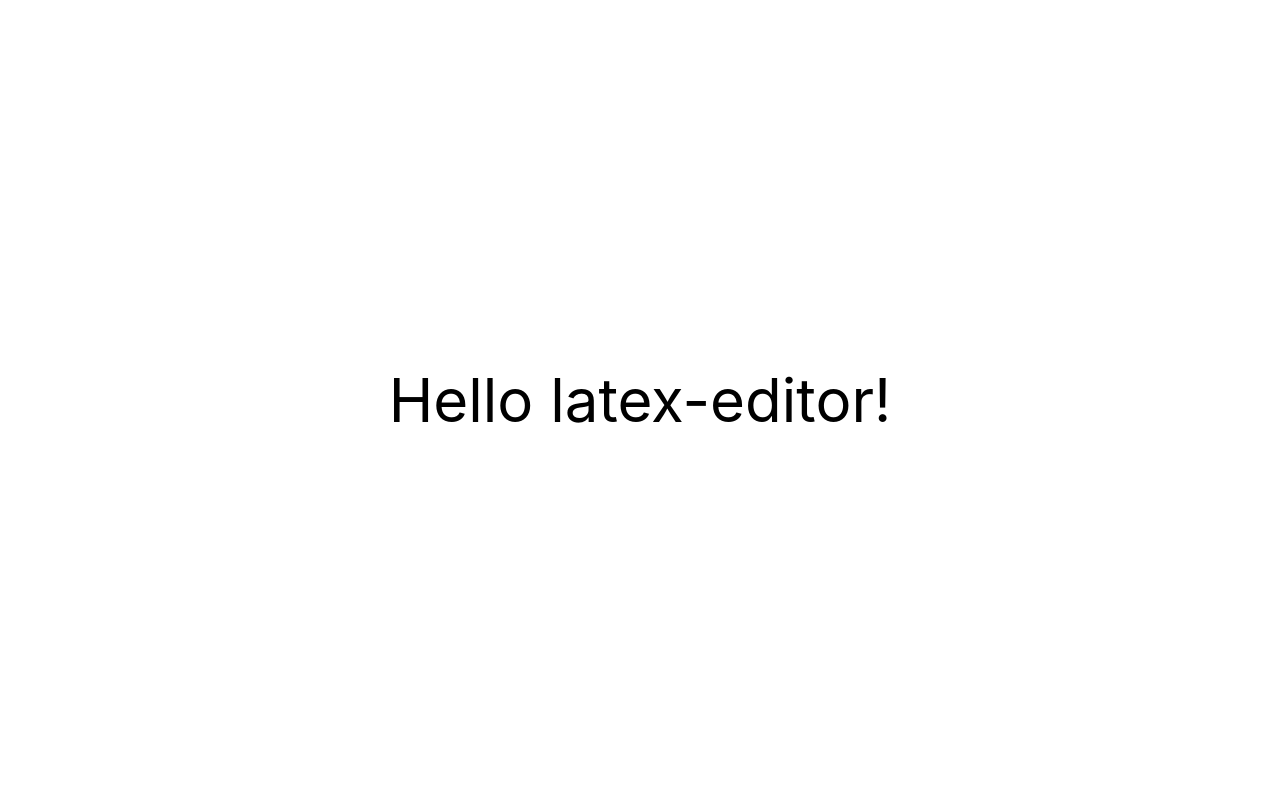
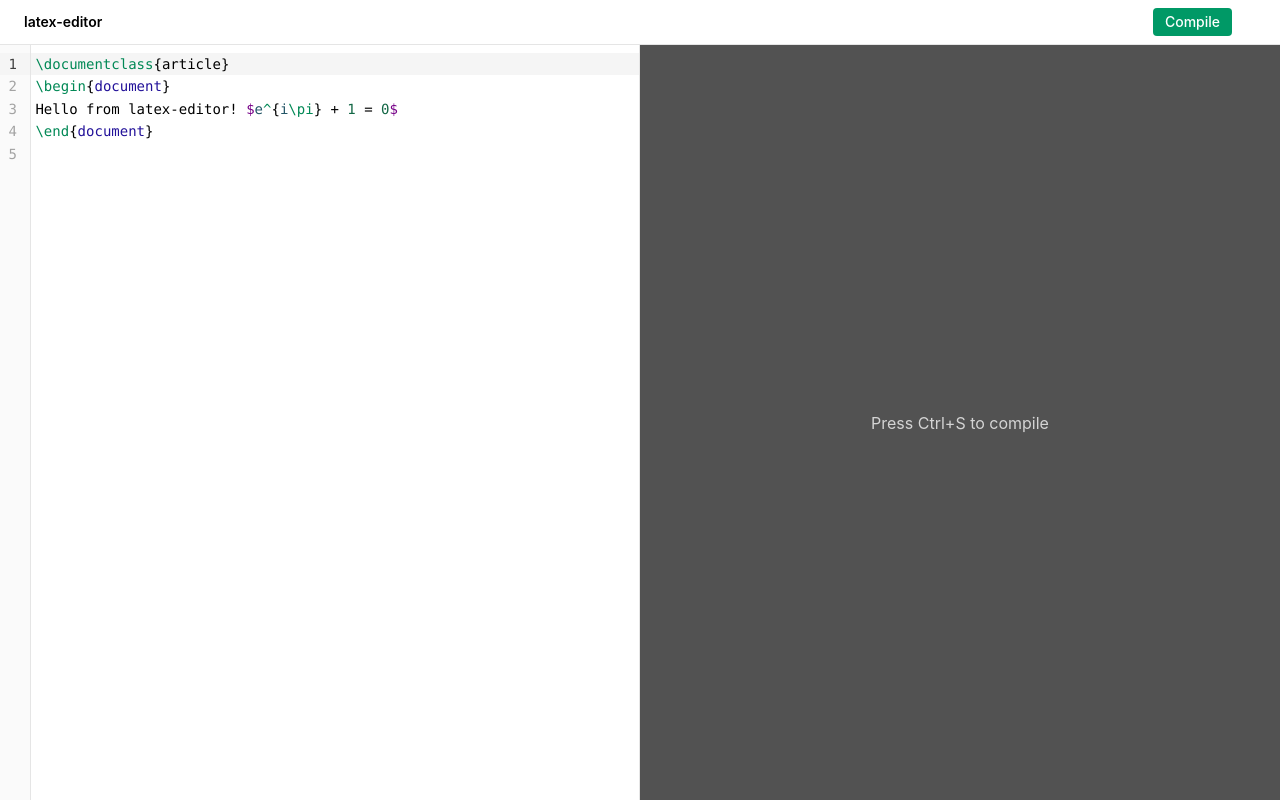
Before and after one commit to ertugruldasgin/perleaf, a React (Vite) app in the folder web/: page / in a window 1280 px wide. Built offline with nearby package versions, Linux system fonts and the light colour scheme.

Commit message:
web: add editor, compile flow, and basic PDF preview

```diff
--- a/web/src/App.tsx
+++ b/web/src/App.tsx
@@ -1,8 +1,97 @@
+import { useCallback, useEffect, useRef, useState } from "react";
+import type { EditorView } from "codemirror";
+import { Editor } from "./components/Editor";
+import { Preview } from "./components/Preview";
+import { submit, waitForJob, getPDF, type LogError } from "./api";
+
+const initialDoc = String.raw`\documentclass{article}
+\begin{document}
+Hello from latex-editor! $e^{i\pi} + 1 = 0$
+\end{document}
+`;
+
 export default function App() {
-  const name = "latex-editor";
+  const viewRef = useRef<EditorView | null>(null);
+  const [pdf, setPdf] = useState<ArrayBuffer | null>(null);
+  const [status, setStatus] = useState("");
+  const [errors, setErrors] = useState<LogError[]>([]);
+  const [busy, setBusy] = useState(false);
+
+  const compile = useCallback(async () => {
+    const view = viewRef.current;
+    if (!view || busy) return;
+
+    setBusy(true);
+    setStatus("compiling...");
+    setErrors([]);
+    try {
+      const submitted = await submit("main.tex", {
+        "main.tex": view.state.doc.toString(),
+      });
+      const job =
+        submitted.status === "done"
+          ? submitted
+          : await waitForJob(submitted.id);
+
+      if (job.status === "failed") {
+        setStatus(job.error ?? "failed");
+        setErrors(job.errors ?? []);
+        return;
+      }
+
+      setPdf(await getPDF(job.id));
+      setStatus("done");
+    } catch (err) {
+      setStatus(String(err));
+    } finally {
+      setBusy(false);
+    }
+  }, [busy]);
+
+  // ctrl+s compiles
+  useEffect(() => {
+    const onKey = (e: KeyboardEvent) => {
+      if ((e.ctrlKey || e.metaKey) && e.key === "s") {
+        e.preventDefault();
+        compile();
+      }
+    };
+    document.addEventListener("keydown", onKey);
+    return () => document.removeEventListener("keydown", onKey);
+  }, [compile]);
   return (
-    <div className="flex h-screen flex-col items-center justify-center">
-      <p className="text-6xl">Hello {name}!</p>
+    <div className="flex h-screen flex-col">
+      <header className="flex items-center justify-between gap-3 border-b border-neutral-200 px-6 py-2 text-sm">
+        <span className="font-semibold">latex-editor</span>
+        <div className="flex items-center gap-6">
+          <button
+            onClick={compile}
+            disabled={busy}
+            className="rounded bg-emerald-600 hover:bg-emerald-700 px-3 py-1 font-medium text-white disabled:opacity-50 hover:cursor-pointer"
+          >
+            Compile
+          </button>
+          <span className="text-neutral-500">{status}</span>
+        </div>
+      </header>
+      <main className="grid min-h-0 flex-1 grid-cols-2">
+        <div className=" min-h-0 border-r border-neutral-200">
+          <Editor initialDoc={initialDoc} viewRef={viewRef} />
+        </div>
+        <div className="min-h-0">
+          <Preview pdf={pdf} />
+        </div>
+      </main>
+      {errors.length > 0 && (
+        <ul className="max-h-40 overflow-auto bg-red-50 px-3 py-2 font-mono text-sm text-red-700">
+          {errors.map((e, i) => (
+            <li key={i}>
+              {e.file ? `${e.file}:${e.line}: ` : ""}
+              {e.message}
+            </li>
+          ))}
+        </ul>
+      )}
     </div>
   );
 }
--- a/web/src/api.ts
+++ b/web/src/api.ts
@@ -0,0 +1,43 @@
+export type LogError = { file?: string; line?: number; message: string };
+
+export type Job = {
+  id: string;
+  status: "queued" | "running" | "done" | "failed";
+  error?: string;
+  errors?: LogError[];
+};
+
+export async function submit(
+  main: string,
+  files: Record<string, string>,
+): Promise<Job> {
+  const res = await fetch("/compile", {
+    method: "POST",
+    headers: { "Content-Type": "application/json" },
+    body: JSON.stringify({ main, files }),
+  });
+  const body = await res.json();
+  if (!res.ok) throw new Error(body.error ?? res.statusText);
+  return body;
+}
+
+export async function getJob(id: string): Promise<Job> {
+  const res = await fetch(`/jobs/${id}`);
+  const body = await res.json();
+  if (!res.ok) throw new Error(body.error ?? res.statusText);
+  return body;
+}
+
+export async function getPDF(id: string): Promise<ArrayBuffer> {
+  const res = await fetch(`/jobs/${id}/pdf`);
+  if (!res.ok) throw new Error(`pdf: ${res.status}`);
+  return res.arrayBuffer();
+}
+
+export async function waitForJob(id: string, intervalMs = 500): Promise<Job> {
+  for (;;) {
+    const job = await getJob(id);
+    if (job.status === "done" || job.status === "failed") return job;
+    await new Promise((r) => setTimeout(r, intervalMs));
+  }
+}
--- a/web/src/components/Editor.tsx
+++ b/web/src/components/Editor.tsx
@@ -0,0 +1,54 @@
+import { useEffect, useRef, type RefObject } from "react";
+import { EditorView, basicSetup } from "codemirror";
+import { StreamLanguage } from "@codemirror/language";
+import { stex } from "@codemirror/legacy-modes/mode/stex";
+
+const editorTheme = EditorView.theme({
+  "&": { height: "100%", fontSize: "0.875rem" },
+  "&.cm-focused": { outline: "none" },
+  "&.cm-focused > .cm-scroller > .cm-selectionLayer .cm-selectionBackground, .cm-selectionBackground, .cm-content ::selection":
+    { backgroundColor: "#add6ff" },
+  ".cm-scroller": {
+    fontFamily: '"JetBrains Mono", ui-monospace, Menlo, monospace',
+    lineHeight: "1.6",
+  },
+  ".cm-content": { padding: "0.5rem 0" },
+  ".cm-line": { padding: "0 0.25rem" },
+  ".cm-gutters": {
+    backgroundColor: "#fafafa",
+    color: "#a3a3a3",
+    borderRight: "1px solid #e5e5e5",
+  },
+  ".cm-activeLine": { backgroundColor: "rgba(0, 0, 0, 0.04)" },
+  ".cm-activeLineGutter": { backgroundColor: "#f5f5f5", color: "#404040" },
+});
+
+type Props = {
+  initialDoc: string;
+  viewRef: RefObject<EditorView | null>;
+};
+
+export function Editor({ initialDoc, viewRef }: Props) {
+  const parentRef = useRef<HTMLDivElement>(null);
+
+  useEffect(() => {
+    const view = new EditorView({
+      parent: parentRef.current!,
+      doc: initialDoc,
+      extensions: [
+        basicSetup,
+        StreamLanguage.define(stex),
+        EditorView.lineWrapping,
+        editorTheme,
+      ],
+    });
+    viewRef.current = view;
+
+    return () => {
+      view.destroy();
+      viewRef.current = null;
+    };
+  }, []);
+
+  return <div ref={parentRef} className="h-full" />;
+}
--- a/web/src/components/Preview.tsx
+++ b/web/src/components/Preview.tsx
@@ -0,0 +1,37 @@
+import { useEffect, useRef } from "react";
+import { renderPages } from "../lib/pdf";
+
+export function Preview({ pdf }: { pdf: ArrayBuffer | null }) {
+  const ref = useRef<HTMLDivElement>(null);
+
+  useEffect(() => {
+    const el = ref.current;
+    if (!pdf || !el) return;
+    let cancelled = false;
+
+    const width = el.clientWidth - 24;
+    renderPages(pdf, width)
+      .then((canvases) => {
+        if (!cancelled) el.replaceChildren(...canvases);
+      })
+      .catch((err) => console.error("pdf render:", err));
+
+    return () => {
+      cancelled = true;
+    };
+  }, [pdf]);
+
+  return (
+    <div className="relative h-full">
+      {!pdf && (
+        <p className="absolute inset-0 grid place-items-center text-base text-neutral-300">
+          Press Ctrl+S to compile
+        </p>
+      )}
+      <div
+        ref={ref}
+        className="h-full space-y-3 overflow-auto bg-neutral-600 p-3 [&_canvas]:mx-auto [&_canvas]:block [&_canvas]:h-auto [&_canvas]:w-full [&_canvas]:shadow-md"
+      />
+    </div>
+  );
+}
--- a/web/src/lib/pdf.ts
+++ b/web/src/lib/pdf.ts
@@ -0,0 +1,26 @@
+import * as pdfjs from "pdfjs-dist";
+import workerUrl from "pdfjs-dist/build/pdf.worker.min.mjs?url";
+
+pdfjs.GlobalWorkerOptions.workerSrc = workerUrl;
+
+export async function renderPages(
+  data: ArrayBuffer,
+  cssWidth: number,
+): Promise<HTMLCanvasElement[]> {
+  const pdf = await pdfjs.getDocument({ data: data.slice(0) }).promise;
+  const dpr = window.devicePixelRatio || 1;
+  const canvases: HTMLCanvasElement[] = [];
+
+  for (let i = 1; i <= pdf.numPages; i++) {
+    const page = await pdf.getPage(i);
+    const scale = (cssWidth / page.getViewport({ scale: 1 }).width) * dpr;
+    const viewport = page.getViewport({ scale });
+
+    const canvas = document.createElement("canvas");
+    canvas.width = Math.floor(viewport.width);
+    canvas.height = Math.floor(viewport.height);
+    await page.render({ canvas, viewport }).promise;
+    canvases.push(canvas);
+  }
+  return canvases;
+}
```
